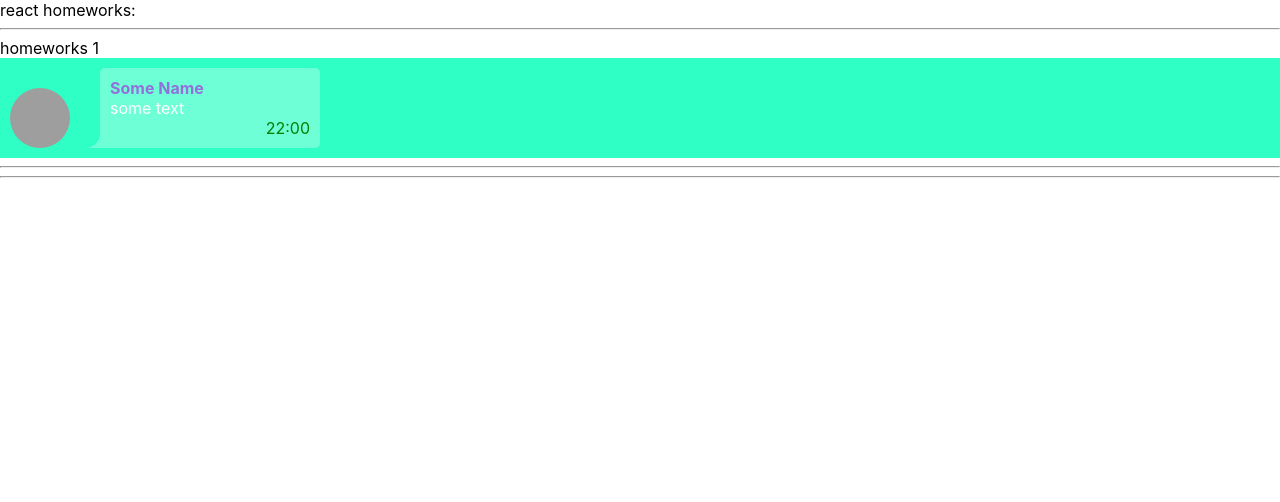
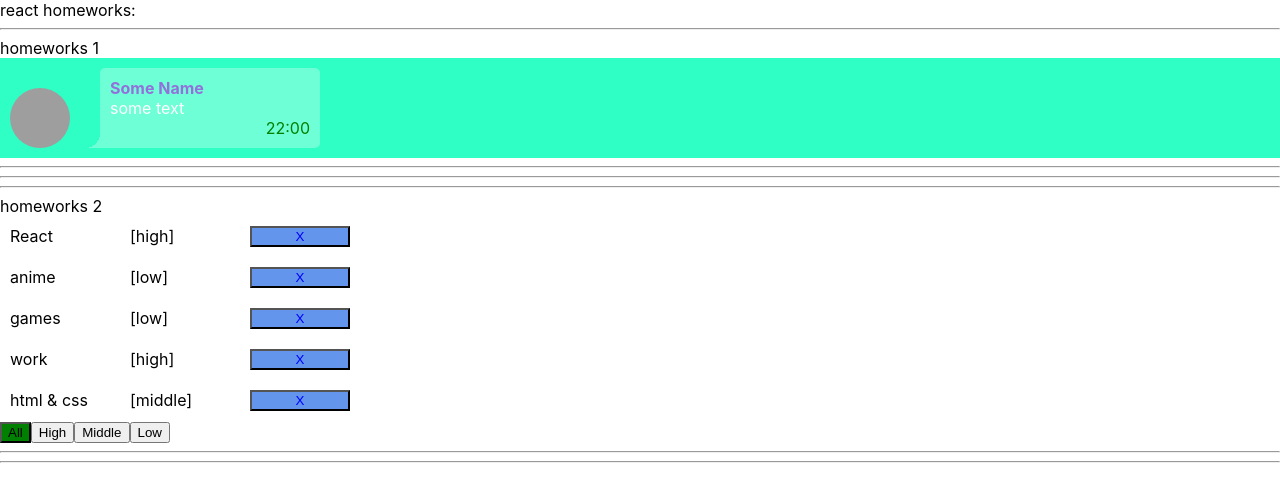
Before and after one commit to KseniyaRadzkova/react-homeworks, a React (Create React App) app: page / in a window 1280 px wide. Shown: the top 502 px of the page. Built offline with nearby package versions, Linux system fonts and the light colour scheme; grey boxes are pictures that could not be loaded.

Commit message:
homework 2

```diff
--- a/src/p1-main/m1-ui/u1-app/App.tsx
+++ b/src/p1-main/m1-ui/u1-app/App.tsx
@@ -1,13 +1,14 @@
 import React from 'react'
 import s from './App.module.css'
 import HW1 from '../../../p2-homeworks/h1/HW1'
+import HW2 from "../../../p2-homeworks/h2/HW2";
 
 function App() {
     return (
         <div className={s.App}>
             <div>react homeworks:</div>
             <HW1/>
-            {/*<HW2/>*/}
+            <HW2/>
             {/*<HW3/>*/}
             {/*<HW4/>*/}
             {/*<HW5/>*/}
--- a/src/p2-homeworks/h2/Affair.tsx
+++ b/src/p2-homeworks/h2/Affair.tsx
@@ -1,19 +1,23 @@
 import React from 'react'
+import {AffairType} from "./HW2";
+import s from './Affairs.module.css'
 
 type AffairPropsType = {
     // key не нужно типизировать
-    affair: any // need to fix any
-    deleteAffairCallback: any // need to fix any
+    affair: AffairType // need to fix any
+    deleteAffairCallback: (id: number) => void // need to fix any
 }
 
 function Affair(props: AffairPropsType) {
-    const deleteCallback = () => {}// need to fix
+    const deleteCallback = () => {props.deleteAffairCallback(props.affair._id)}
+
 
     return (
-        <div>
-            // show some text
+        <div className={s.affair}>
+            <div className={s.item}>{props.affair.name}</div>
+            <div className={s.item}>[{props.affair.priority}]</div>
 
-            <button onClick={deleteCallback}>X</button>
+            <button onClick={deleteCallback} className={s.item + ' ' + s.button}>X</button>
         </div>
     )
 }
--- a/src/p2-homeworks/h2/Affairs.module.css
+++ b/src/p2-homeworks/h2/Affairs.module.css
@@ -1,3 +1,20 @@
-.someClass {
+.affair {
+    display: flex;
+}
 
+.active {
+    background-color: green;
 }
+
+.button {
+    margin: 10px;
+    width: 60px;
+    background: cornflowerblue;
+    color: blue;
+    outline: none;
+}
+
+.item {
+    margin: 10px;
+    width: 100px;
+}
--- a/src/p2-homeworks/h2/Affairs.tsx
+++ b/src/p2-homeworks/h2/Affairs.tsx
@@ -1,11 +1,13 @@
 import React from 'react'
 import Affair from './Affair'
-import {AffairType} from './HW2'
+import {AffairType, FilterType} from './HW2'
+import s from './Affairs.module.css'
 
 type AffairsPropsType = { // need to fix any
-    data: any
-    setFilter: any
-    deleteAffairCallback: any
+    data: AffairType[]
+    setFilter: (filter: FilterType) => void
+    deleteAffairCallback: (id: number) => void
+    filter: FilterType
 }
 
 function Affairs(props: AffairsPropsType) {
@@ -17,20 +19,32 @@
         />
     ))
 
-    const setAll = () => {} // need to fix
-    const setHigh = () => {}
-    const setMiddle = () => {}
-    const setLow = () => {}
+    const setAll = () => {
+        props.setFilter("all")
+    }
+    const setHigh = () => {
+        props.setFilter("high")
+    }
+    const setMiddle = () => {
+        props.setFilter("middle")
+    }
+    const setLow = () => {
+        props.setFilter("low")
+    }
+
+    // const set = (e: React.MouseEvent<HTMLButtonElement, MouseEvent>) => props.setFilter(e.currentTarget.value as FilterType)
 
     return (
         <div>
 
             {mappedAffairs}
 
-            <button onClick={setAll}>All</button>
-            <button onClick={setHigh}>High</button>
-            <button onClick={setMiddle}>Middle</button>
-            <button onClick={setLow}>Low</button>
+            <button className={props.filter === "all" ? s.active : ""} onClick={setAll}>All</button>
+            <button className={props.filter === "high" ? s.active : ""} onClick={setHigh}>High</button>
+            <button className={props.filter === "middle" ? s.active : ""} onClick={setMiddle}>Middle</button>
+            <button className={props.filter === "low" ? s.active : ""} onClick={setLow}>Low</button>
+
+            {/*<button value={"all"} onClick={set}/>*/}
         </div>
     )
 }
--- a/src/p2-homeworks/h2/HW2.tsx
+++ b/src/p2-homeworks/h2/HW2.tsx
@@ -2,12 +2,16 @@
 import Affairs from './Affairs'
 
 // types
-export type AffairPriorityType = any // need to fix any
-export type AffairType = any // need to fix any
+export type AffairPriorityType = 'high' | 'low' | 'middle' // need to fix any
+export type AffairType = {
+    _id: number
+    name: string
+    priority: AffairPriorityType
+}
 export type FilterType = 'all' | AffairPriorityType
 
 // constants
-const defaultAffairs: any = [ // need to fix any
+const defaultAffairs: Array<AffairType> = [ // need to fix any
     {_id: 1, name: 'React', priority: 'high'},
     {_id: 2, name: 'anime', priority: 'low'},
     {_id: 3, name: 'games', priority: 'low'},
@@ -16,20 +20,33 @@
 ]
 
 // pure helper functions
-export const filterAffairs = (affairs: any, filter: any): any => { // need to fix any
-    if (filter === 'all') return affairs
-    else return // need to fix
+export const filterAffairs = (affairs: Array<AffairType>, filter: FilterType): Array<AffairType> => {
+    if (filter === 'all') {
+        return affairs
+    } else if (filter === 'low') {
+        return affairs.filter(t => t.priority === 'low')
+    } else if (filter === 'middle') {
+        return affairs.filter(t => t.priority === 'middle')
+    } else if (filter === 'high') {
+        return affairs.filter(t => t.priority === 'high')
+    } else {
+    }
+    return affairs
+    // else return affairs.filter( t => t.priority === filter)
 }
-export const deleteAffair = (affairs: any, _id: any): any => { // need to fix any
-    return // need to fix
+
+export const deleteAffair = (affairs: Array<AffairType>, _id: number): Array<AffairType> => { // need to fix any
+    affairs.filter(a => a._id !== _id)
+    return affairs
+    // need to fix
 }
 
 function HW2() {
-    const [affairs, setAffairs] = useState<any>(defaultAffairs) // need to fix any
+    const [affairs, setAffairs] = useState<Array<AffairType>>(defaultAffairs) // need to fix any
     const [filter, setFilter] = useState<FilterType>('all')
 
     const filteredAffairs = filterAffairs(affairs, filter)
-    const deleteAffairCallback = (_id: any) => setAffairs(deleteAffair(affairs, _id)) // need to fix any
+    const deleteAffairCallback = (_id: number) => setAffairs(deleteAffair(affairs, _id)) // need to fix any
 
     return (
         <div>
@@ -41,6 +58,7 @@
                 data={filteredAffairs}
                 setFilter={setFilter}
                 deleteAffairCallback={deleteAffairCallback}
+                filter={filter}
             />
 
             <hr/>
```
